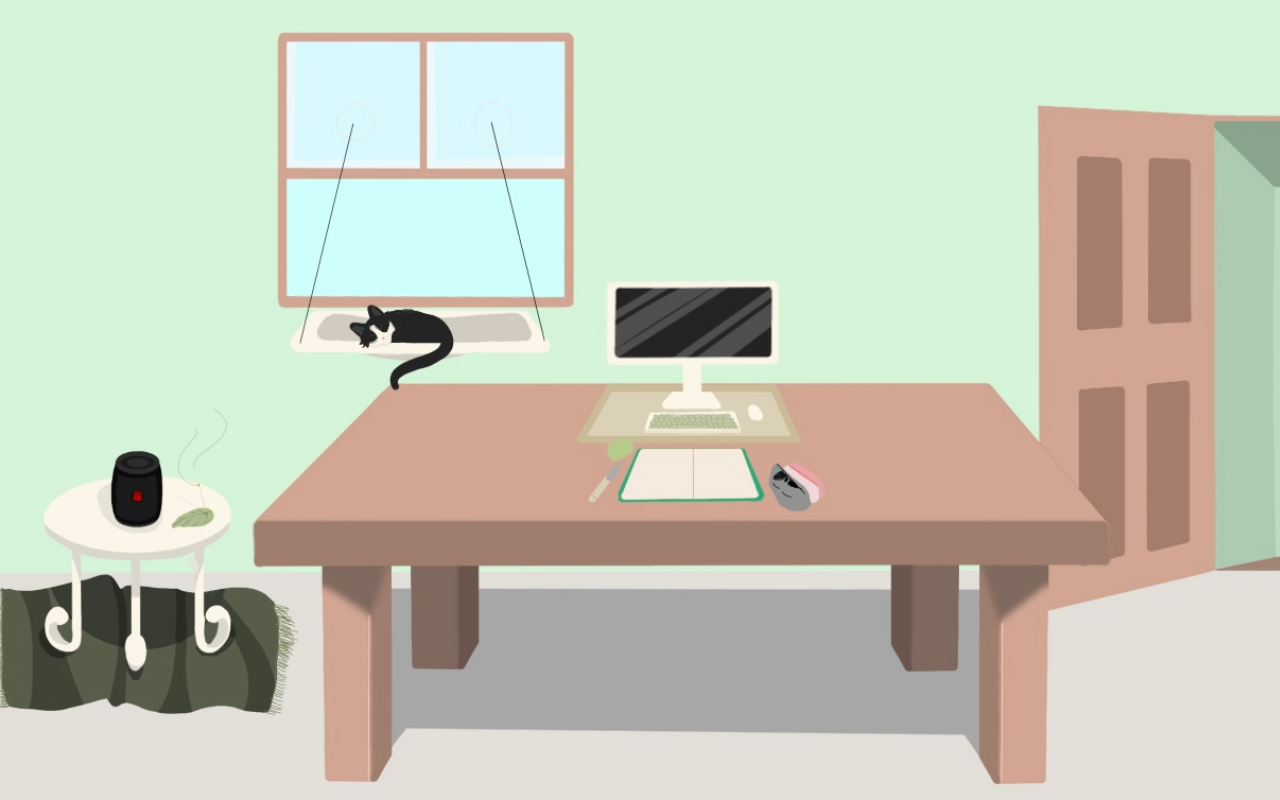
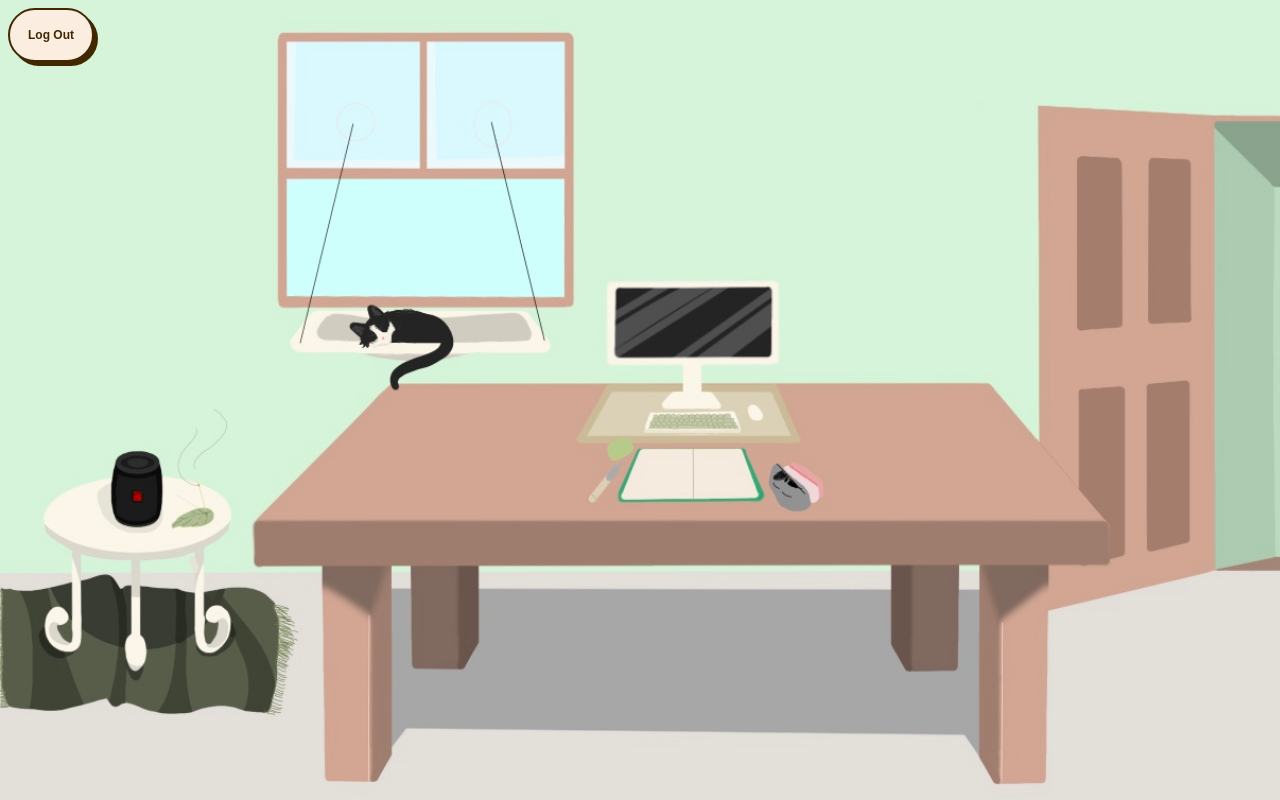
Before and after one commit to allysontrinh/326-Final-Project, a website: page src/client/room.html in a window 1280 px wide. Shown: the top 800 px of the page. Drawn offline with Linux system fonts and the light colour scheme.

Commit message:
Added sign-out button to room.html

```diff
--- a/src/client/room.html
+++ b/src/client/room.html
@@ -9,6 +9,9 @@
     <script type="module" src="/src/client/scripts/room.js" defer></script>
 </head>
 <body>
+    <div>
+        <button id="logout">Log Out</button>
+    </div>
     <button id="notebook"></button>
     <button id="wardrobe"></button>
 </body>
--- a/src/client/scripts/room.js
+++ b/src/client/scripts/room.js
@@ -5,3 +5,7 @@ document.getElementById('notebook').addEventListener('click', function() {
 document.getElementById('wardrobe').addEventListener('click', function() {
     window.location.href = '/src/client/wardrobe.html';
 });
+
+document.getElementById('logout').addEventListener('click', function() {
+    window.location.href = '/src/client/index.html';
+});
--- a/src/client/styles/room.css
+++ b/src/client/styles/room.css
@@ -28,3 +28,23 @@ body {
     top: 120px;
     left: 1050px;
 }
+
+#logout {
+    background-color: #fbeee0;
+    border: 2px solid #422800;
+    border-radius: 30px;
+    box-shadow: #422800 4px 4px 0 0;
+    color: #422800;
+    cursor: pointer;
+    display: inline-block;
+    font-weight: 600;
+    font-size: 12px;
+    padding: 0 18px;
+    line-height: 50px;
+    text-align: center;
+    touch-action: manipulation;
+}
+
+#logout:hover{
+    background-color: #fff;
+}
```
